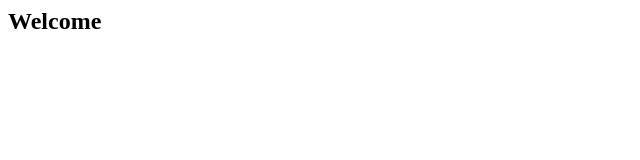
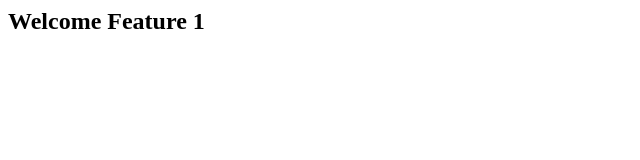
Before and after one commit to nanirama/myp11, a plain HTML site: page index.html in a window 1280 px wide. Shown: the whole page, without its empty margins (0-640 px from the left). Drawn offline with Linux system fonts and the light colour scheme.

Commit message:
Index changed in Feature 1

```diff
--- a/index.html
+++ b/index.html
@@ -1,3 +1,3 @@
 <body>
-<h2>Welcome</h2>
+<h2>Welcome Feature 1</h2>
 </body>
```
